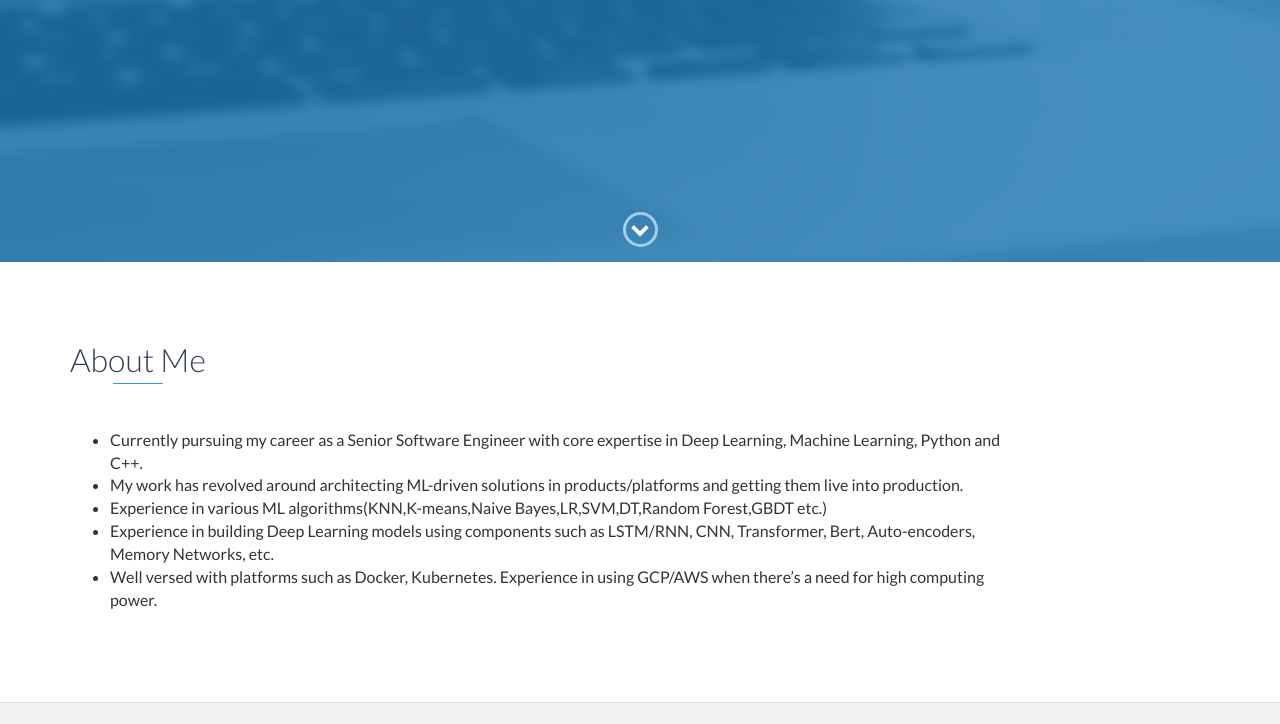
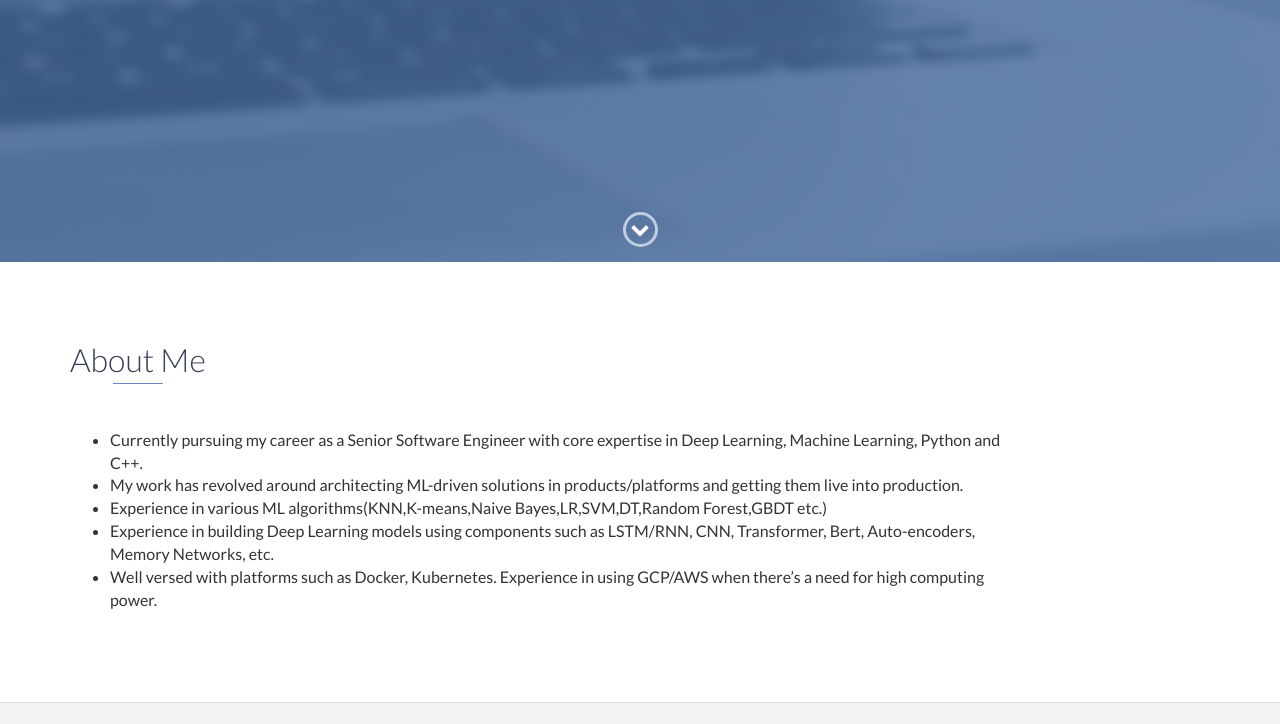
Before and after one commit to Raman-Raje/raman-raje.github.io, a website: page index.html in a window 1280 px wide. Shown: the part 538-1262 px from the top of the page. Drawn offline with nearby package versions, Linux system fonts and the light colour scheme; files that its build step writes are made by us from their sources.

Commit message:
color change

```diff
--- a/scss/styles.scss
+++ b/scss/styles.scss
@@ -34,7 +34,7 @@
 */
 
 // Define base and accent colors
-$base-color: #3498db;
+$base-color: #6789ba;
 $base-color-hover: darken($base-color, 10%);
 
 // Define background colors
```
